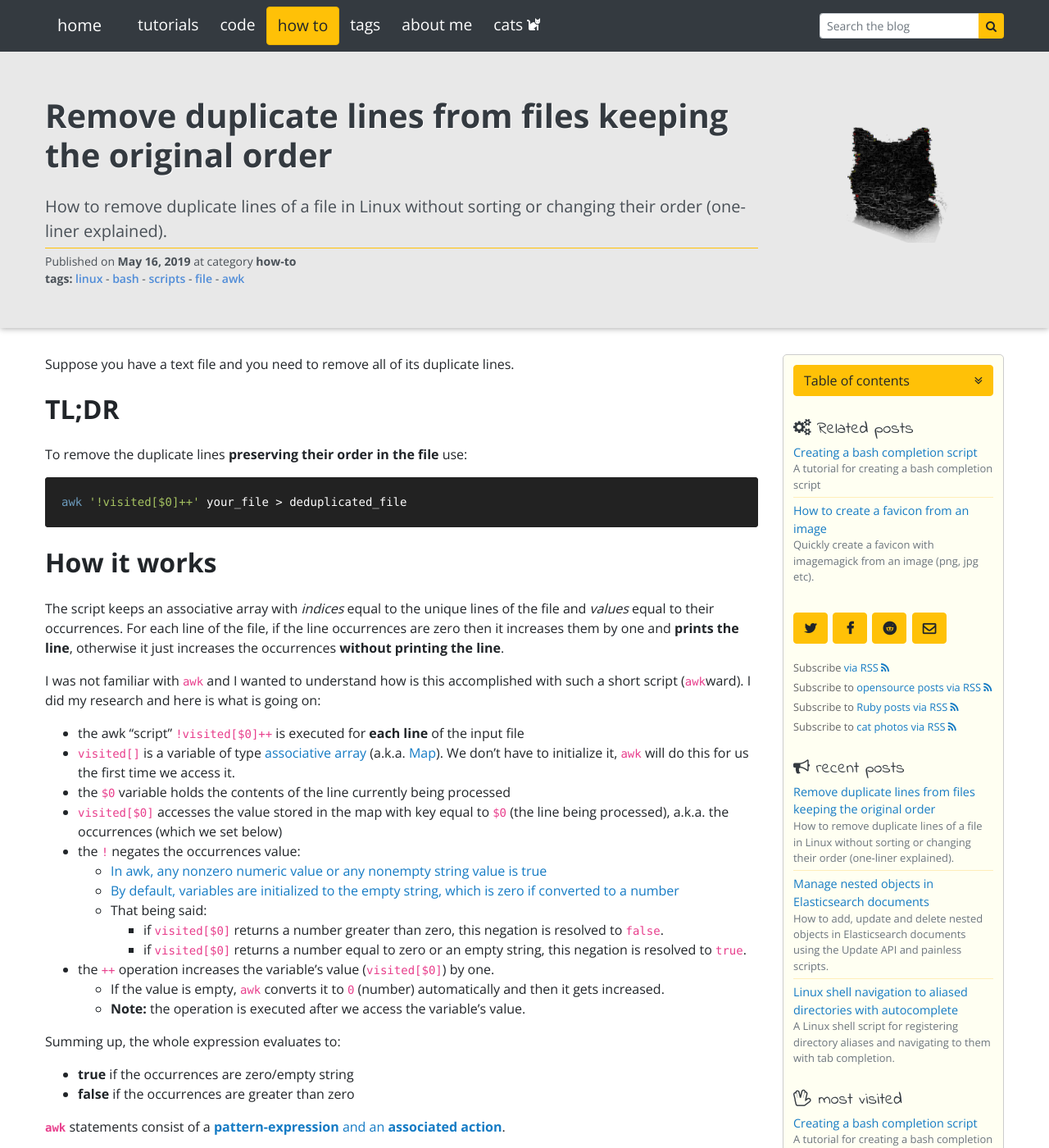
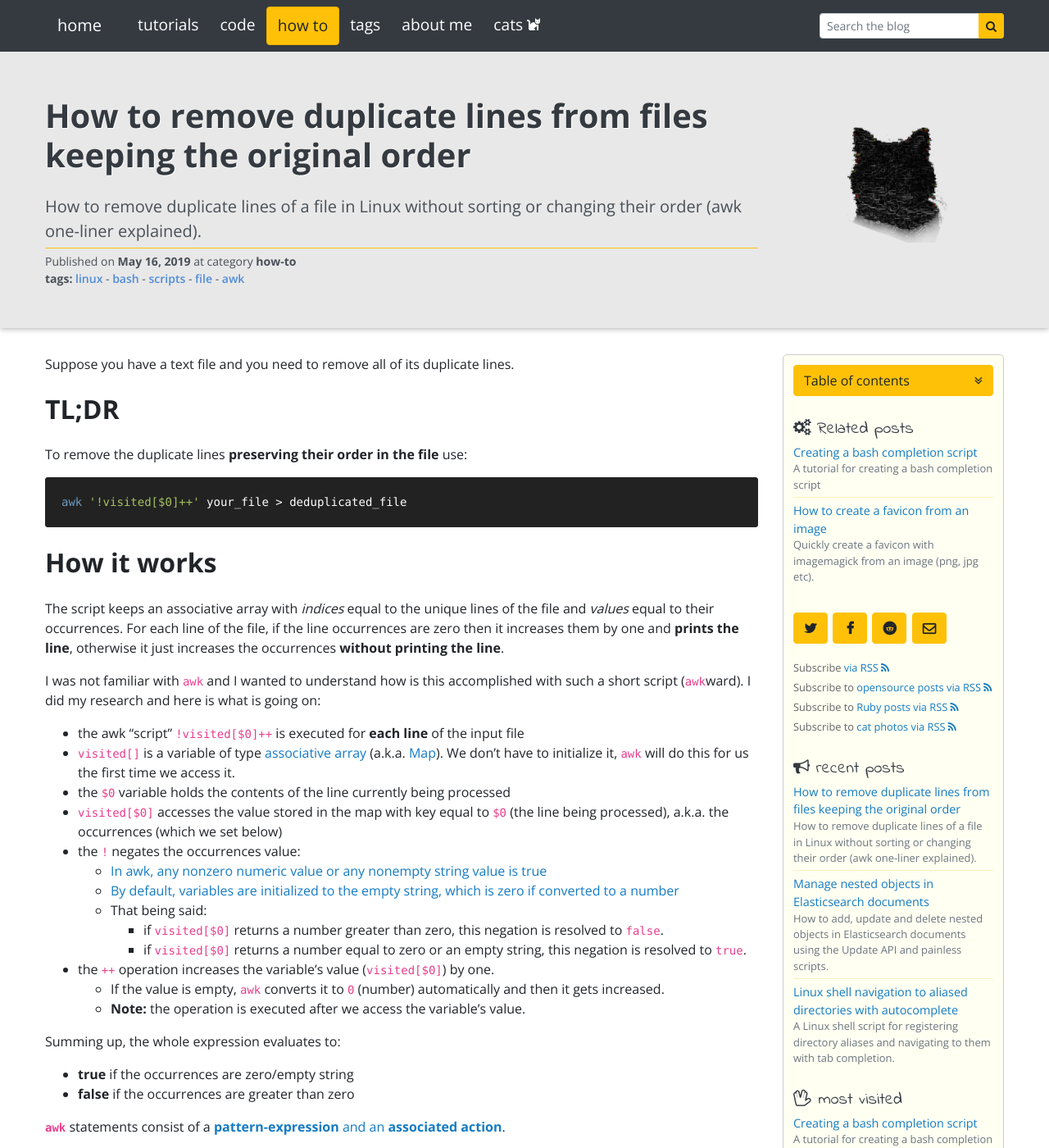
Before and after one commit to iridakos/iridakos.github.io, a Jekyll site: the page built from _posts/2019-05-16-remove-duplicate-lines-preserving-order-linux.markdown, in a window 1280 px wide and 1400 px high. Shown: the whole window at 82% size. Built offline with Jekyll 4.4.1, drawn with Linux system fonts in a browser that asks for light colours; nearby versions of some CDN libraries; comment, search, counter and statistics services are not loaded.

Commit message:
Update 2019-05-16-remove-duplicate-lines-preserving-order-linux.markdown

```diff
--- a/_posts/2019-05-16-remove-duplicate-lines-preserving-order-linux.markdown
+++ b/_posts/2019-05-16-remove-duplicate-lines-preserving-order-linux.markdown
@@ -1,8 +1,8 @@
 ---
 layout: default
-title:  "Remove duplicate lines from files keeping the original order"
-description: "How to remove duplicate lines of a file in Linux without sorting or changing their order (one-liner explained)."
-preview: "How to remove duplicate lines of a file in Linux without sorting or changing their order (one-liner explained)."
+title:  "How to remove duplicate lines from files keeping the original order"
+description: "How to remove duplicate lines of a file in Linux without sorting or changing their order (awk one-liner explained)."
+preview: "How to remove duplicate lines of a file in Linux without sorting or changing their order (awk one-liner explained)."
 date: 2019-05-16 11:30:00 +0300
 image: "https://iridakos.com/assets/images/posts/remove-duplicates/post.png"
 category: "how-to"
```
